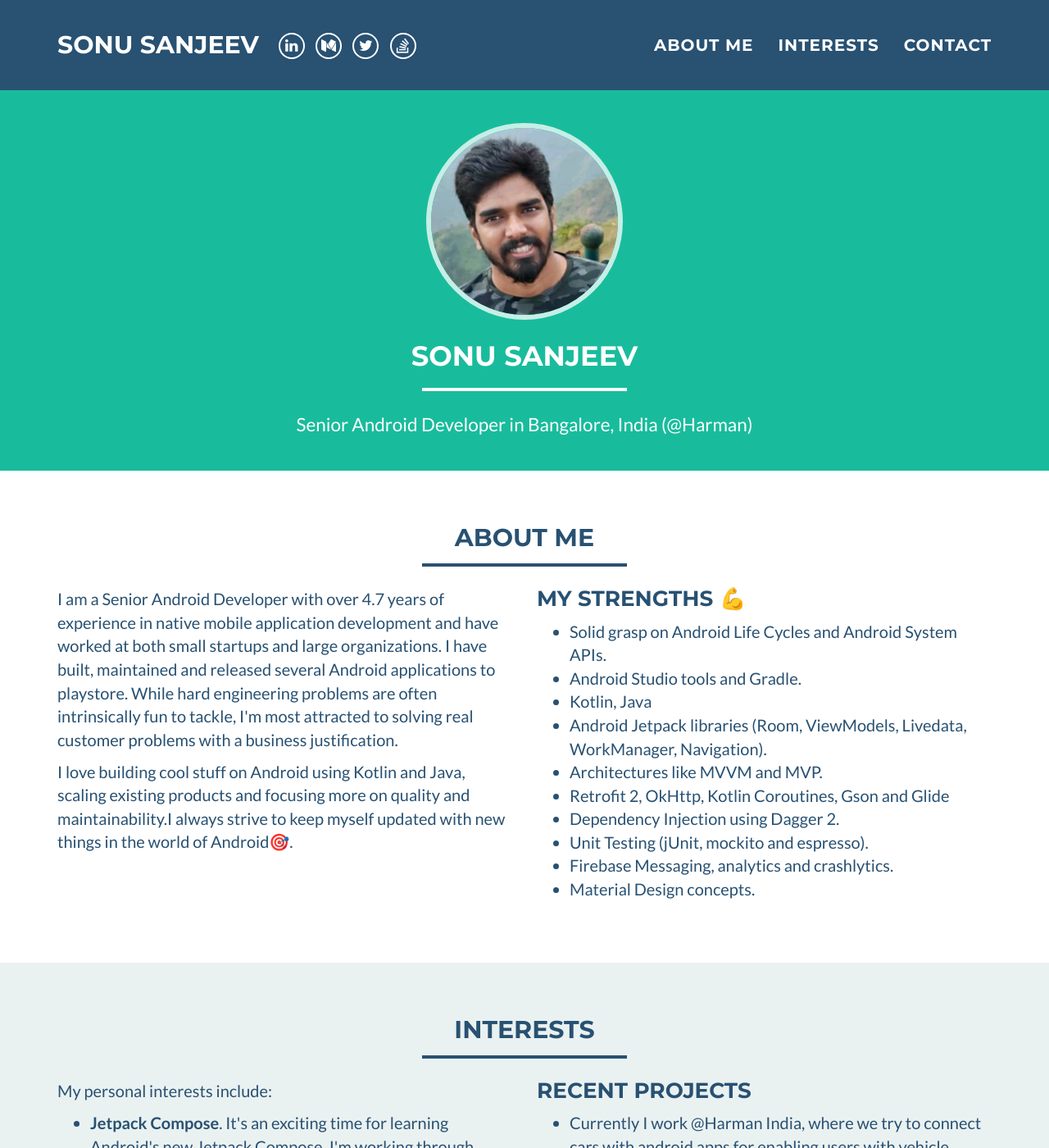
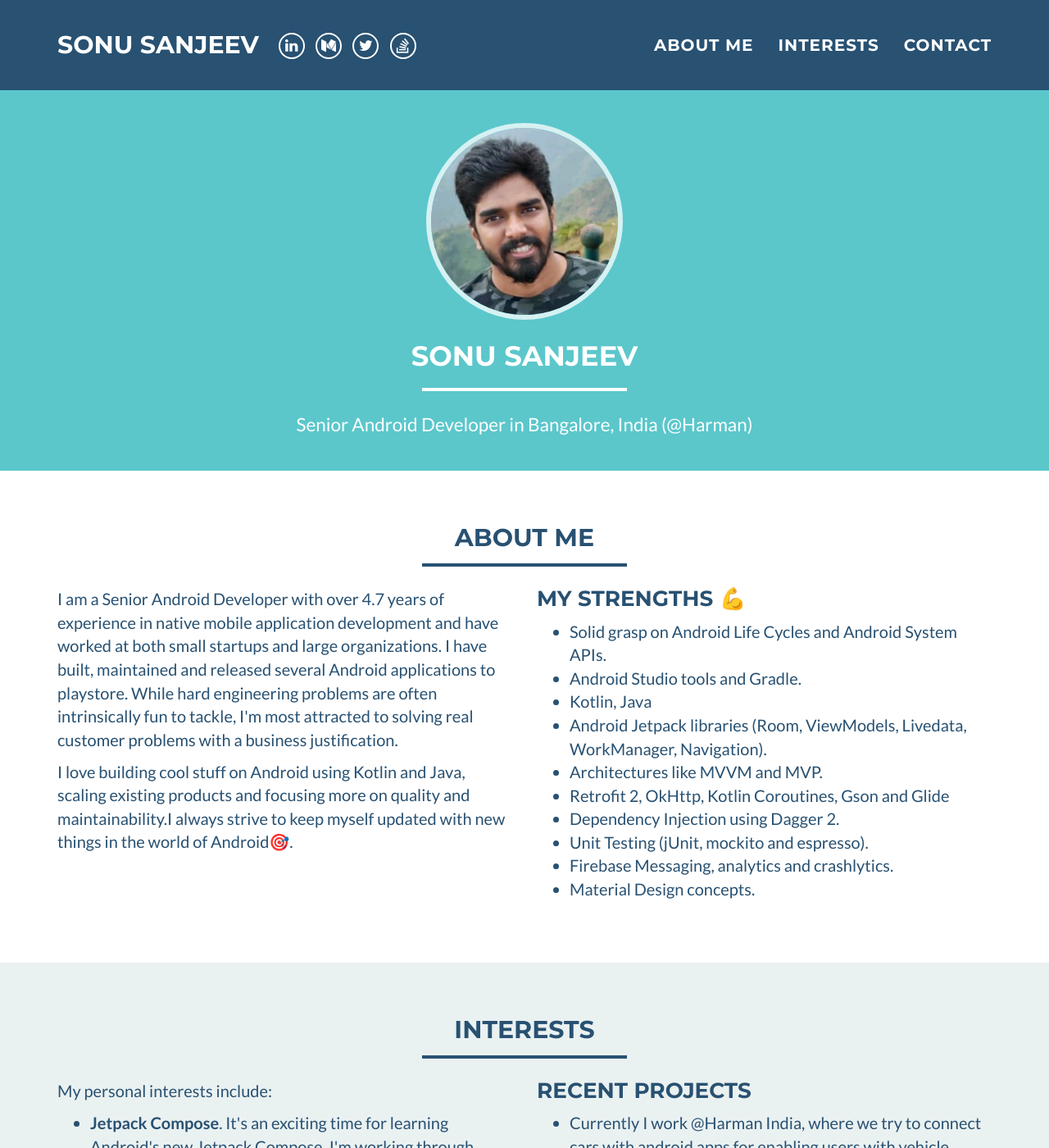
Before and after one commit to sonu-sanjeev/sonu-portfolio, a Jekyll site: the page built from index.html, in a window 1280 px wide and 1400 px high. Shown: the whole window at 82% size. Built offline with Jekyll 4.4.1, drawn with Linux system fonts in a browser that asks for light colours.

Commit message:
primary color change

```diff
--- a/_config.yml
+++ b/_config.yml
@@ -25,8 +25,8 @@ bing_verify:
 
 # Color settings (hex-codes without the leading hash-tag)
 color:
-  primary: 18bc9c
-  primary-rgb: "33, 150, 243"
+  primary: 5bc7cb
+  primary-rgb: "91, 199, 203"
   secondary: 285172
   secondary-dark: 29455b
   section-tout: eaf1f1
```
